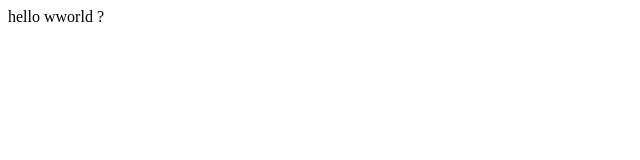
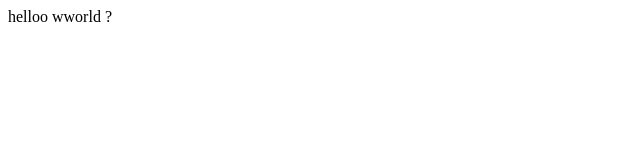
Before and after one commit to hohehohe13/git-test, a plain HTML site: page index.html in a window 1280 px wide. Shown: the full height of the page, 0-640 px from the left. Drawn offline with Linux system fonts and the light colour scheme.

Commit message:
Update index.html

```diff
--- a/index.html
+++ b/index.html
@@ -5,6 +5,6 @@
     <title>Document</title>
 </head>
 <body>
-   hello wworld ?
+   helloo wworld ?
 </body>
 </html>
```
